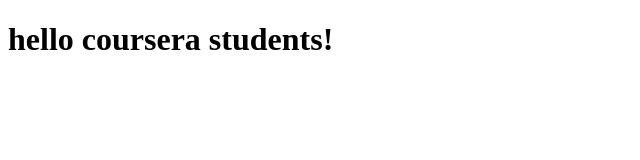
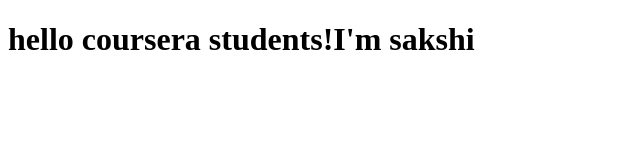
Before and after one commit to sakshiprashant/coursera-test, a plain HTML site: page index.html in a window 1280 px wide. Shown: the whole page, without its empty margins (0-640 px from the left). Drawn offline with Linux system fonts and the light colour scheme.

Commit message:
next version of web file.

```diff
--- a/index.html
+++ b/index.html
@@ -7,6 +7,6 @@
     <title>hello cursera</title>
 </head>
 <body>
-    <h1>hello coursera students!</h1>
+    <h1>hello coursera students!I'm sakshi</h1>
 </body>
 </html>
```
